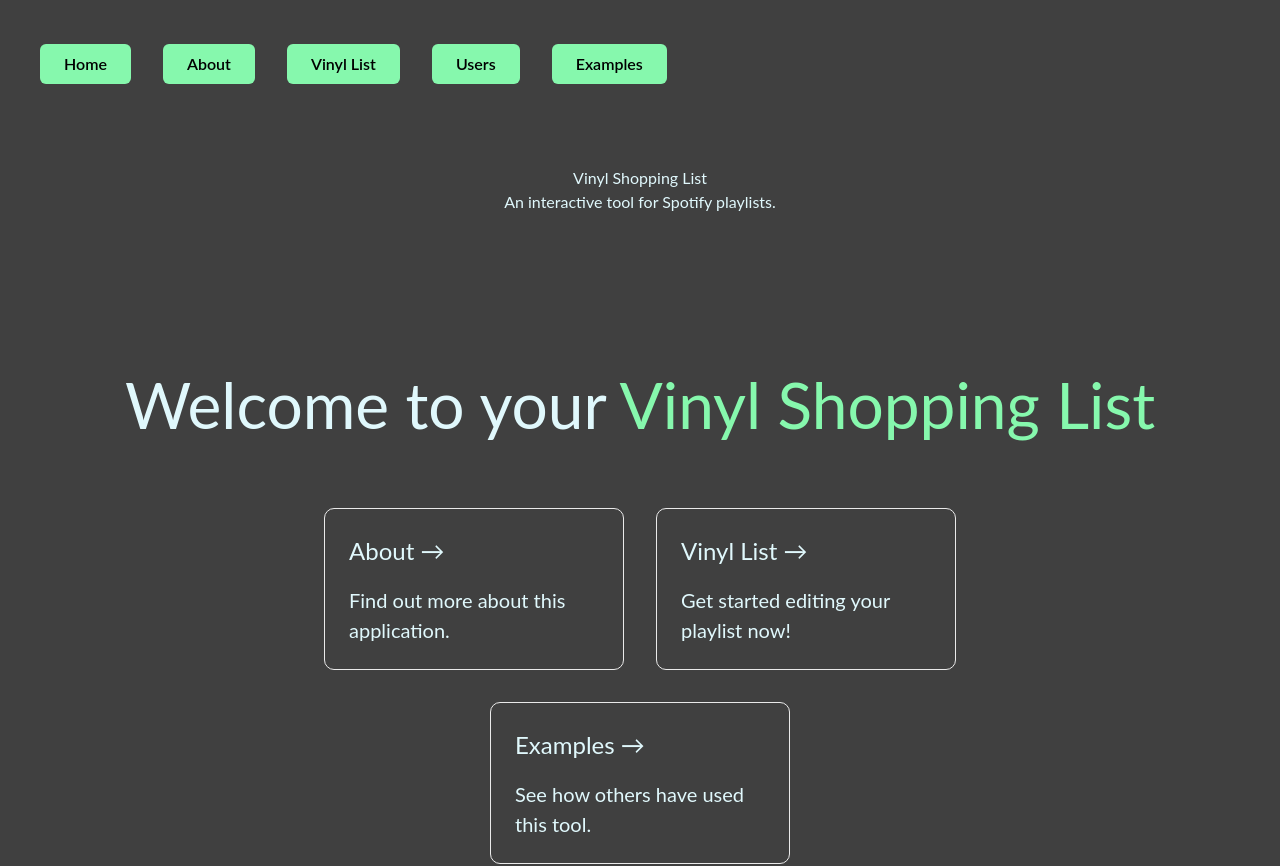
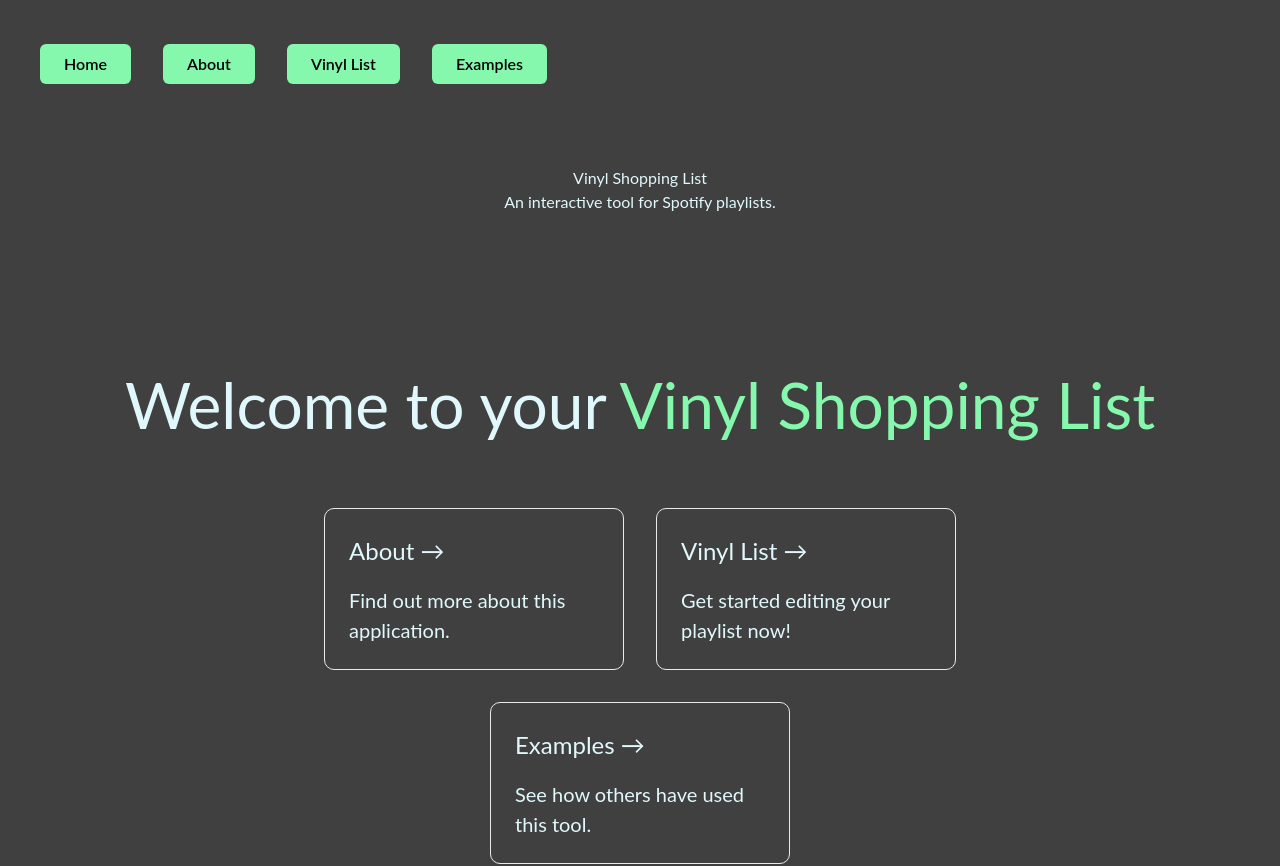
Before and after one commit to datoche-juarez/next-shopping-list, a Next.js app: page / in a window 1280 px wide. Shown: the top 866 px of the page. Built offline with nearby package versions, Linux system fonts and the light colour scheme.

Commit message:
Updating nav links so that this looks a little better...

```diff
--- a/components/Nav.js
+++ b/components/Nav.js
@@ -46,11 +46,11 @@ const Nav = () => {
             Vinyl List
           </Button>
         </Link>
-        <Link href="/users">
+        {/* <Link href="/users">
           <Button variant="primary"  width="100%">
             Users
           </Button>
-        </Link>
+        </Link> */}
         <Link href="/examples">
           <Button variant="primary"  width="100%">
             Examples
```
